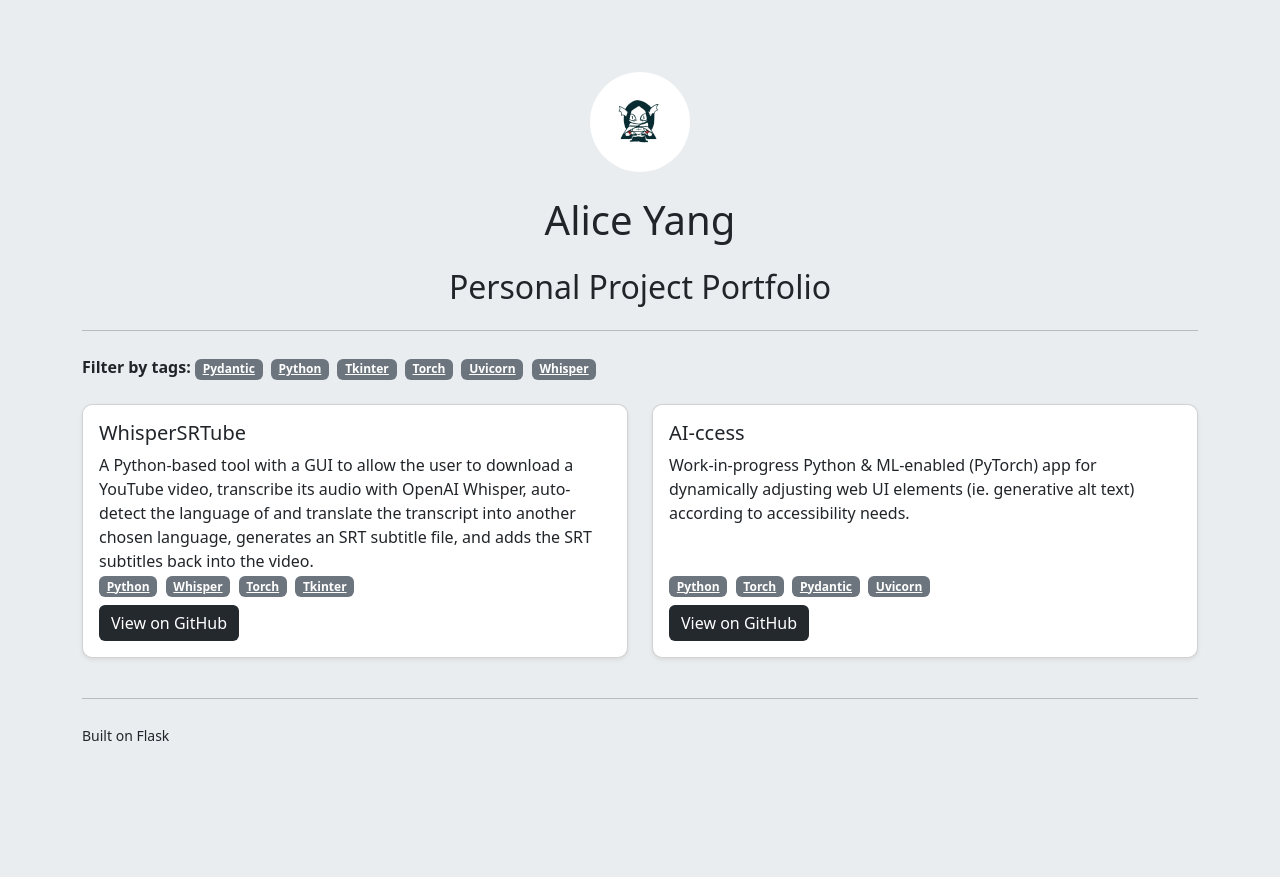
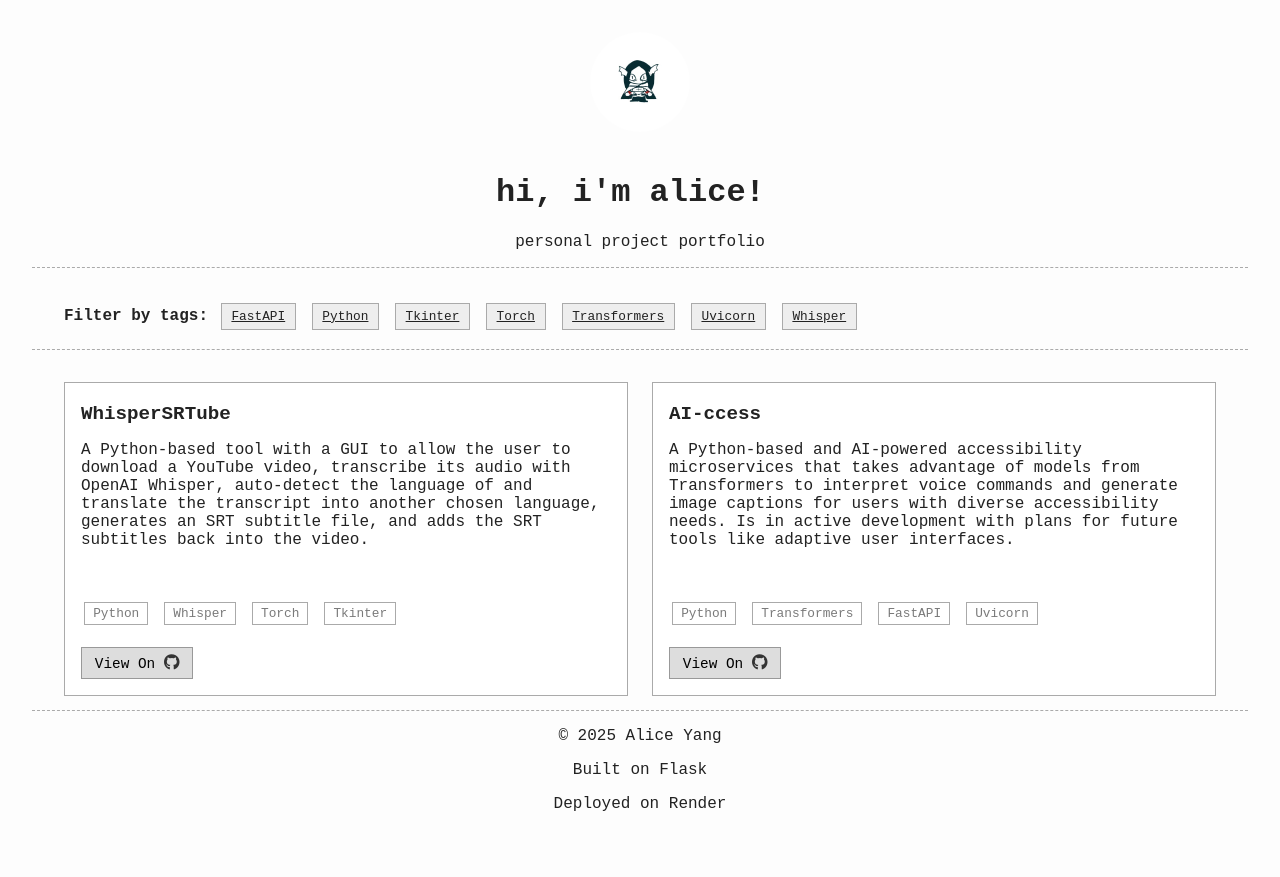
Before and after one commit to AliceYangAC/AliceYangFolio, a Flask app: page / in a window 1280 px wide. Before the commit the page ends 741 px from the top, so only its background shows below. Run offline with Flask 3, Linux system fonts and the light colour scheme.

Commit message:
changed styling to be more retro & added github action

```diff
--- a/repos.json
+++ b/repos.json
@@ -8,9 +8,9 @@
   },
   {
     "name": "AI-ccess",
-    "description": "Work-in-progress Python & ML-enabled (PyTorch) app for dynamically adjusting web UI elements (ie. generative alt text) according to accessibility needs.",
+    "description": "A Python-based and AI-powered accessibility microservices that takes advantage of models from Transformers to interpret voice commands and generate image captions for users with diverse accessibility needs. Is in active development with plans for future tools like adaptive user interfaces.",
     "url": "https://github.com/AliceYangAC/AIccess",
-    "tags": ["Python", "Torch", "Pydantic", "Uvicorn"],
+    "tags": ["Python", "Transformers", "FastAPI", "Uvicorn"],
     "private": false
   }
 ]
--- a/requirements.txt
+++ b/requirements.txt
@@ -1 +1,2 @@
 flask
+requests
--- /dev/null
+++ b/static/lofi.css
@@ -0,0 +1,168 @@
+body {
+  font-family: 'Courier New', Courier, monospace;
+  background-color: #fdfdfd;
+  color: #222;
+  margin: 0;
+  padding: 2rem;
+}
+
+header, footer {
+  text-align: center;
+}
+
+hr {
+  border: none;
+  border-top: 1px dashed #aaa;
+  margin: 1rem 0;
+}
+
+.card-grid {
+  display: grid;
+  grid-template-columns: repeat(2, 1fr); /* Exactly 2 columns */
+  gap: 3rem 1.5rem; /* vertical gap first, then horizontal */
+  width: 100%;
+  padding: 1rem 2rem;
+  box-sizing: border-box;
+}
+
+.card-title {
+  font-weight: bold;
+  font-size: 1.2rem;
+}
+
+.card {
+  display: flex;
+  flex-direction: column;
+  justify-content: space-between;
+  height: 100%;
+  border: 1px solid #aaa;
+  transition: border-color 0.2s ease;
+  padding: 1rem;
+  background-color: #fff;
+}
+
+.card:hover {
+  border-style: dashed;
+}
+
+.card-body {
+  display: flex;
+  flex-direction: column;
+  flex: 1;
+  overflow: hidden
+}
+
+.card h3, .card h5 {
+  margin-top: 0.25rem;
+  margin-bottom: 0.5rem;
+}
+
+.mt-auto {
+  margin-top: auto;
+}
+
+.badge {
+  display: inline-block;
+  padding: 0.3rem 0.6rem;
+  margin: 0.2rem;
+  border: 1px solid #aaa;
+  font-size: 0.8rem;
+  font-family: inherit;
+  cursor: pointer;
+}
+
+/* Active tag (selected) */
+.active-tag {
+  background-color: #222;
+  color: #fff;
+  border-color: #222;
+}
+
+/* Inactive tag */
+.inactive-tag {
+  background-color: #eee;
+  color: #222;
+}
+
+/* Clear All tag */
+.clear-tag {
+  background-color: #fff;
+  color: #000;
+  border: 1px dashed #aaa;
+}
+
+.badge:hover {
+  background-color: #ccc;
+}
+
+.badge-card {
+  display: inline-block;
+  padding: 0.2rem 0.5rem;
+  margin: 0.2rem;
+  background-color: #fff;
+  color: #7a7a7a;
+  border: 1px solid #aaa;
+  font-size: 0.8rem;
+  text-decoration: none;
+  pointer-events: none
+}
+
+.filter-bar {
+  position: sticky;
+  top: 0;
+  background-color: #fdfdfd;
+  padding: 1rem 2rem;
+  z-index: 100;
+  border-bottom: 1px dashed #aaa;
+}
+
+.btn {
+  display: inline-block;
+  padding: 0.4rem 0.8rem;
+  background-color: #ddd;
+  border: 1px solid #999;
+  text-decoration: none;
+  color: #000;
+  font-size: 0.9rem;
+}
+
+.btn:hover {
+  background-color: #bbb;
+}
+
+.profile-pic {
+  width: 100px;
+  height: 100px;
+  border-radius: 50%;
+  object-fit: cover;
+  margin-bottom: 1rem;
+}
+
+.footer {
+  text-align: center;
+  padding: 1rem 0;
+}
+
+#tag-filters {
+  margin-bottom: 1rem;
+}
+
+i.fab, i.fas {
+  font-size: 1rem;
+  color: #333;
+}
+
+.typewriter {
+  font-family: 'Courier New', monospace;
+  font-size: 2rem;
+  text-align: center;
+  white-space: nowrap;
+  overflow: hidden;
+}
+
+#cursor {
+  display: inline-block;
+  color: #222;
+  font-weight: bold;
+  visibility: visible;
+}
--- a/templates/index.html
+++ b/templates/index.html
@@ -1,11 +1,11 @@
 {% extends "layout.html" %}
 {% block content %}
-<div class="mb-4">
+<div class="filter-bar mb-4" id="tag-filters">
   <strong>Filter by tags:</strong>
   {% for tag in all_tags %}
     {% set active = tag in selected_tags %}
     <a href="/?tags={{ (selected_tags + [tag]) | join(',') if not active else (selected_tags | reject('equalto', tag) | list | join(',')) }}"
-       class="badge {% if active %}bg-primary{% else %}bg-secondary{% endif %} me-1">
+       class="badge {% if active %}active-tag{% else %}inactive-tag{% endif %}">
       {{ tag }}
     </a>
   {% endfor %}
@@ -13,11 +13,9 @@
     <a href="/" class="badge bg-light text-dark border">Clear All</a>
   {% endif %}
 </div>
-
-<div class="row">
+<div class="card-grid">
   {% for repo in repos %}
-  <div class="col-md-6 mb-4">
-    <div class="card h-100 shadow-sm">
+  <div class="card">
     <div class="card-body d-flex flex-column">
       <!-- Top content -->
       <div>
@@ -28,25 +26,26 @@
       <!-- Bottom-aligned content -->
       <div class="mt-auto">
         <div class="mb-2">
-            {% for tag in repo.tags %}
-                <a href="/?tag={{ tag }}" class="badge bg-secondary me-1">{{ tag }}</a>
-            {% endfor %}
-          </div>
-          <div class="mb-2">
           {% for badge in repo.badges %}
             <img src="{{ badge }}" alt="badge" class="me-2" />
           {% endfor %}
         </div>
-
+        <div class="mb-2">
+          {% for tag in repo.tags %}
+              <a href="/?tag={{ tag }}" class="badge-card bg-secondary me-1">{{ tag }}</a>
+          {% endfor %}
+        </div>
+        <br>
         {% if not repo.private %}
-            <a href="{{ repo.url }}" class="btn btn-primary" target="_blank">View on GitHub</a>
+          <a href="{{ repo.url }}" class="btn btn-primary" target="_blank">
+            View On <i class="fab fa-github"></i>
+          </a>
         {% else %}
           <span class="btn btn-warning disabled">Private / WIP</span>
         {% endif %}
       </div>
     </div>
   </div>
-  </div>
   {% endfor %}
 </div>
 {% endblock %}
--- a/templates/layout.html
+++ b/templates/layout.html
@@ -2,21 +2,65 @@
 <html lang="en">
 <head>
   <meta charset="UTF-8">
-  <link rel="icon" style="border-radius: 50%;" type="image/jpg" href="{{ url_for('static', filename='icon.jpg') }}">
-  <br>
-  <title>Yangfolio</title>
-  <link href="https://cdn.jsdelivr.net/npm/bootstrap@5.3.0/dist/css/bootstrap.min.css" rel="stylesheet">
-  <link href="/static/style.css" rel="stylesheet">
+  <link rel="icon" href="{{ url_for('static', filename='icon.jpg') }}" type="image/jpg">
+  <title>{{ title or "Yangfolio" }}</title>
+  <link rel="stylesheet" href="{{ url_for('static', filename='lofi.css') }}">
+  <link rel="stylesheet" href="https://cdnjs.cloudflare.com/ajax/libs/font-awesome/6.4.0/css/all.min.css">
 </head>
-<body>
-  <div class="container py-5">
-    <img src="{{ url_for('static', filename='icon.jpg') }}" alt="Icon" class="d-block mx-auto mb-4" style="border-radius: 50%; width: 100px; margin: auto; height: 100px;">
-    <h1 class="mb-4 text-center">Alice Yang</h1>
-    <h2 class="mb-4 text-center">Personal Project Portfolio</h2>
-    <hr class="mb-4 text-center">
+<body class="d-flex flex-column min-vh-100">
+  <header>
+    <img src="{{ url_for('static', filename='icon.jpg') }}" alt="Profile Picture" class="profile-pic">
+    <br>
+    <h1 class="typewriter">
+      <span id="typed-text"></span><span id="cursor">|</span>
+    </h1>
+    <p>personal project portfolio</p>
+    <hr>
+  </header>
+
+  <main class="flex-grow-1">
     {% block content %}{% endblock %}
-    <hr class="mb-4 text-center">
-    <small>Built on Flask</small>
-  </div>
+  </main>
+
+  <footer class="footer">
+    <hr>
+    <p>&copy; 2025 Alice Yang</p>
+    <p>Built on Flask</p>
+    <p>Deployed on Render</p>
+  </footer>
+  <script>
+    document.addEventListener("DOMContentLoaded", function () {
+      const text = "hi, i'm alice!";
+      const typedText = document.getElementById("typed-text");
+      const cursor = document.getElementById("cursor");
+      let index = 0;
+
+      const type = () => {
+        typedText.textContent += text.charAt(index);
+        index++;
+        if (index < text.length) {
+          setTimeout(type, 100); // Typing speed
+        } else {
+          // Start blinking immediately after last character
+          blinkCursor(3);
+        }
+      };
+
+      const blinkCursor = (blinks) => {
+        let count = 0;
+        const blinkInterval = setInterval(() => {
+          cursor.style.visibility = (cursor.style.visibility === "visible") ? "hidden" : "visible";
+          count++;
+          if (count >= blinks * 2) {
+            clearInterval(blinkInterval);
+            cursor.style.visibility = "hidden";
+          }
+        }, 500); // Faster blink speed for snappier feel
+      };
+
+      type();
+    });
+  </script>
+
 </body>
 </html>
```
Also changed, not shown: ping.py (added, +12 -0 lines), .github/workflows/keepalive.yml (added). Lines whose indentation alone changed are shown as unchanged.
